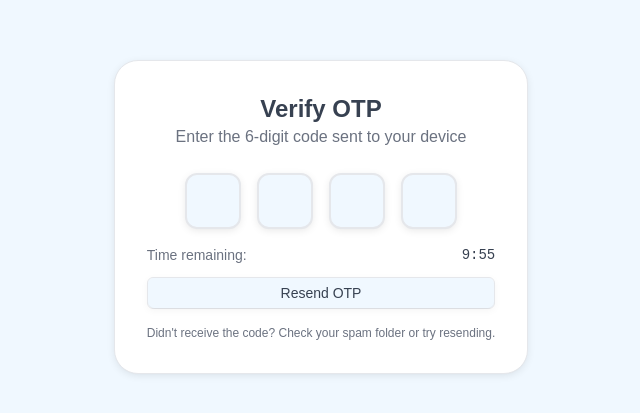
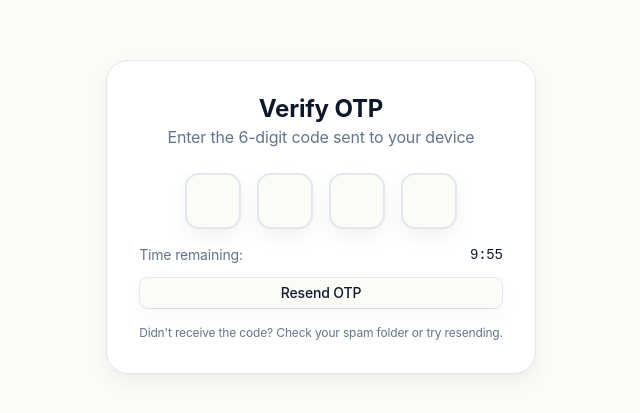
Before and after one commit to FadyEmad01/tactix-front, a Next.js app: page /auth/otp in a window 1280 px wide. Shown: the part 183-596 px from the top of the page, without its empty margins (319-959 px from the left). Built offline with nearby package versions, Linux system fonts and the light colour scheme.

Commit message:
change the theme

```diff
--- a/src/components/TacticalBoard/index.tsx
+++ b/src/components/TacticalBoard/index.tsx
@@ -587,7 +587,7 @@ export default function TacticalBoard({ initialBoards }: { initialBoards?: Proje
                             }}
                             disabled={isSyncing}
                             size="sm"
-                            className={`flex items-center gap-1 ${isSyncing ? 'bg-gray-600' : 'bg-green-600 hover:bg-green-500 text-white'}`}
+                            className={`flex items-center gap-1 ${isSyncing ? 'bg-gray-600' : 'bg-primary'}`}
                             title="Save Configuration"
                         >
                             {isSyncing ? (
--- a/src/styles/globals.css
+++ b/src/styles/globals.css
@@ -321,60 +321,62 @@
    }
  } */
 
+
  :root {
-   --phosphor: #D2FF00;
+   /* --phosphor: #D2FF00; */
+   --phosphor: #aff33e;
 
-   --background: #f0f8ff;
-   --foreground: #374151;
+   --background: #fbfcf8;
+   --foreground: #0f172a;
    --card: #ffffff;
-   --card-foreground: #374151;
+   --card-foreground: #0f172a;
    --popover: #ffffff;
-   --popover-foreground: #374151;
-   --primary: #22c55e;
-   --primary-foreground: #ffffff;
-   --secondary: #e0f2fe;
-   --secondary-foreground: #4b5563;
-   --muted: #f3f4f6;
-   --muted-foreground: #6b7280;
-   --accent: #d1fae5;
-   --accent-foreground: #374151;
+   --popover-foreground: #0f172a;
+   --primary: #aff33e;
+   --primary-foreground: #000000;
+   --secondary: #334155;
+   --secondary-foreground: #f8fafc;
+   --muted: #f1f5f9;
+   --muted-foreground: #64748b;
+   --accent: #f0fdf4;
+   --accent-foreground: #166534;
    --destructive: #ef4444;
    --destructive-foreground: #ffffff;
-   --border: #e5e7eb;
-   --input: #e5e7eb;
-   --ring: #22c55e;
-   --chart-1: #22c55e;
-   --chart-2: #10b981;
-   --chart-3: #059669;
-   --chart-4: #047857;
-   --chart-5: #065f46;
-   --sidebar: #e0f2fe;
-   --sidebar-foreground: #374151;
-   --sidebar-primary: #22c55e;
-   --sidebar-primary-foreground: #ffffff;
-   --sidebar-accent: #d1fae5;
-   --sidebar-accent-foreground: #374151;
-   --sidebar-border: #e5e7eb;
-   --sidebar-ring: #22c55e;
-   --font-sans: DM Sans, sans-serif;
-   --font-serif: Lora, serif;
-   --font-mono: IBM Plex Mono, monospace;
-   --radius: 0.5rem;
+   --border: #e2e8f0;
+   --input: #e2e8f0;
+   --ring: #aff33e;
+   --chart-1: #aff33e;
+   --chart-2: #334155;
+   --chart-3: #22c55e;
+   --chart-4: #64748b;
+   --chart-5: #94a3b8;
+   --sidebar: #ffffff;
+   --sidebar-foreground: #0f172a;
+   --sidebar-primary: #aff33e;
+   --sidebar-primary-foreground: #000000;
+   --sidebar-accent: #f8fafc;
+   --sidebar-accent-foreground: #0f172a;
+   --sidebar-border: #f1f5f9;
+   --sidebar-ring: #aff33e;
+   --font-sans: Inter, system-ui, sans-serif;
+   --font-serif: Georgia, serif;
+   --font-mono: JetBrains Mono, monospace;
+   /* --radius: 1rem; */
    --shadow-x: 0px;
-   --shadow-y: 2px;
-   --shadow-blur: 8px;
-   --shadow-spread: -1px;
-   --shadow-opacity: 0.1;
-   --shadow-color: hsl(0 0% 0%);
-   --shadow-2xs: 0px 2px 8px -1px hsl(0 0% 0% / 0.05);
-   --shadow-xs: 0px 2px 8px -1px hsl(0 0% 0% / 0.05);
-   --shadow-sm: 0px 2px 8px -1px hsl(0 0% 0% / 0.10), 0px 1px 2px -2px hsl(0 0% 0% / 0.10);
-   --shadow: 0px 2px 8px -1px hsl(0 0% 0% / 0.10), 0px 1px 2px -2px hsl(0 0% 0% / 0.10);
-   --shadow-md: 0px 2px 8px -1px hsl(0 0% 0% / 0.10), 0px 2px 4px -2px hsl(0 0% 0% / 0.10);
-   --shadow-lg: 0px 2px 8px -1px hsl(0 0% 0% / 0.10), 0px 4px 6px -2px hsl(0 0% 0% / 0.10);
-   --shadow-xl: 0px 2px 8px -1px hsl(0 0% 0% / 0.10), 0px 8px 10px -2px hsl(0 0% 0% / 0.10);
-   --shadow-2xl: 0px 2px 8px -1px hsl(0 0% 0% / 0.25);
-   --tracking-normal: 0em;
+   --shadow-y: 8px;
+   --shadow-blur: 20px;
+   --shadow-spread: 0px;
+   --shadow-opacity: 0.05;
+   --shadow-color: #000000;
+   --shadow-2xs: 0px 8px 20px 0px hsl(0 0% 0% / 0.03);
+   --shadow-xs: 0px 8px 20px 0px hsl(0 0% 0% / 0.03);
+   --shadow-sm: 0px 8px 20px 0px hsl(0 0% 0% / 0.05), 0px 1px 2px -1px hsl(0 0% 0% / 0.05);
+   --shadow: 0px 8px 20px 0px hsl(0 0% 0% / 0.05), 0px 1px 2px -1px hsl(0 0% 0% / 0.05);
+   --shadow-md: 0px 8px 20px 0px hsl(0 0% 0% / 0.05), 0px 2px 4px -1px hsl(0 0% 0% / 0.05);
+   --shadow-lg: 0px 8px 20px 0px hsl(0 0% 0% / 0.05), 0px 4px 6px -1px hsl(0 0% 0% / 0.05);
+   --shadow-xl: 0px 8px 20px 0px hsl(0 0% 0% / 0.05), 0px 8px 10px -1px hsl(0 0% 0% / 0.05);
+   --shadow-2xl: 0px 8px 20px 0px hsl(0 0% 0% / 0.13);
+   --tracking-normal: -0.01em;
    --spacing: 0.25rem;
 
    /* semantic state colors (light) */
@@ -386,72 +388,106 @@
    --success-foreground: oklch(0.508 0.118 165.612);
    --warning: oklch(0.769 0.188 70.08);
    --warning-foreground: oklch(0.555 0.163 48.998);
+
+
+   /* 1. Individual Utility Presets */
+  --radius-none: 0rem;
+  --radius-normal: 0.325rem;
+  --radius-medium: 0.5rem;
+  --radius-high: 0.625rem;
+  --radius-full: 9999px;
+
+  /* 2. Global Active Radius (Uncomment the one you want to use) */
+  /* --radius: var(--radius-none);   */
+  --radius: var(--radius-high);
+  /* Default */
+  /* --radius: var(--radius-medium); */
+  /* --radius: var(--radius-high);   */
+  /* --radius: var(--radius-full);   */
  }
 
  .dark {
-   --phosphor: #D2FF00;
+   /* --phosphor: #D2FF00; */
+   --phosphor: #aff33e;
+
+   --background: #020617;
+   --foreground: #f8fafc;
+   --card: #0f172a;
+   --card-foreground: #f8fafc;
+   --popover: #0f172a;
+   --popover-foreground: #f8fafc;
+   --primary: #aff33e;
+   --primary-foreground: #000000;
+   --secondary: #1e293b;
+   --secondary-foreground: #f8fafc;
+   --muted: #1e293b;
+   --muted-foreground: #94a3b8;
+   --accent: #14532d;
+   --accent-foreground: #aff33e;
+   --destructive: #991b1b;
+   --destructive-foreground: #ffffff;
+   --border: #1e293b;
+   --input: #1e293b;
+   --ring: #aff33e;
+   --chart-1: #aff33e;
+   --chart-2: #3b82f6;
+   --chart-3: #22c55e;
+   --chart-4: #a855f7;
+   --chart-5: #f59e0b;
+   --sidebar: #020617;
+   --sidebar-foreground: #f8fafc;
+   --sidebar-primary: #aff33e;
+   --sidebar-primary-foreground: #000000;
+   --sidebar-accent: #1e293b;
+   --sidebar-accent-foreground: #f8fafc;
+   --sidebar-border: #1e293b;
+   --sidebar-ring: #aff33e;
+   --font-sans: Inter, system-ui, sans-serif;
+   --font-serif: Georgia, serif;
+   --font-mono: JetBrains Mono, monospace;
+   /* --radius: 1rem; */
+   --shadow-x: 0px;
+   --shadow-y: 10px;
+   --shadow-blur: 25px;
+   --shadow-spread: 0px;
+   --shadow-opacity: 0.4;
+   --shadow-color: #000000;
+   --shadow-2xs: 0px 10px 25px 0px hsl(0 0% 0% / 0.20);
+   --shadow-xs: 0px 10px 25px 0px hsl(0 0% 0% / 0.20);
+   --shadow-sm: 0px 10px 25px 0px hsl(0 0% 0% / 0.40), 0px 1px 2px -1px hsl(0 0% 0% / 0.40);
+   --shadow: 0px 10px 25px 0px hsl(0 0% 0% / 0.40), 0px 1px 2px -1px hsl(0 0% 0% / 0.40);
+   --shadow-md: 0px 10px 25px 0px hsl(0 0% 0% / 0.40), 0px 2px 4px -1px hsl(0 0% 0% / 0.40);
+   --shadow-lg: 0px 10px 25px 0px hsl(0 0% 0% / 0.40), 0px 4px 6px -1px hsl(0 0% 0% / 0.40);
+   --shadow-xl: 0px 10px 25px 0px hsl(0 0% 0% / 0.40), 0px 8px 10px -1px hsl(0 0% 0% / 0.40);
+   --shadow-2xl: 0px 10px 25px 0px hsl(0 0% 0% / 1.00);
 
 
-   --background: #0f172a;
-   --foreground: #d1d5db;
-   --card: #1e293b;
-   --card-foreground: #d1d5db;
-   --popover: #1e293b;
-   --popover-foreground: #d1d5db;
-   --primary: #34d399;
-   --primary-foreground: #0f172a;
-   --secondary: #2d3748;
-   --secondary-foreground: #a1a1aa;
-   --muted: #19212e;
-   --muted-foreground: #6b7280;
-   --accent: #374151;
-   --accent-foreground: #a1a1aa;
-   --destructive: #ef4444;
-   --destructive-foreground: #0f172a;
-   --border: #4b5563;
-   --input: #4b5563;
-   --ring: #34d399;
-   --chart-1: #34d399;
-   --chart-2: #2dd4bf;
-   --chart-3: #22c55e;
-   --chart-4: #10b981;
-   --chart-5: #059669;
-   --sidebar: #1e293b;
-   --sidebar-foreground: #d1d5db;
-   --sidebar-primary: #34d399;
-   --sidebar-primary-foreground: #0f172a;
-   --sidebar-accent: #374151;
-   --sidebar-accent-foreground: #a1a1aa;
-   --sidebar-border: #4b5563;
-   --sidebar-ring: #34d399;
-   --font-sans: DM Sans, sans-serif;
-   --font-serif: Lora, serif;
-   --font-mono: IBM Plex Mono, monospace;
-   --radius: 0.5rem;
-   --shadow-x: 0px;
-   --shadow-y: 2px;
-   --shadow-blur: 8px;
-   --shadow-spread: -1px;
-   --shadow-opacity: 0.1;
-   --shadow-color: hsl(0 0% 0%);
-   --shadow-2xs: 0px 2px 8px -1px hsl(0 0% 0% / 0.05);
-   --shadow-xs: 0px 2px 8px -1px hsl(0 0% 0% / 0.05);
-   --shadow-sm: 0px 2px 8px -1px hsl(0 0% 0% / 0.10), 0px 1px 2px -2px hsl(0 0% 0% / 0.10);
-   --shadow: 0px 2px 8px -1px hsl(0 0% 0% / 0.10), 0px 1px 2px -2px hsl(0 0% 0% / 0.10);
-   --shadow-md: 0px 2px 8px -1px hsl(0 0% 0% / 0.10), 0px 2px 4px -2px hsl(0 0% 0% / 0.10);
-   --shadow-lg: 0px 2px 8px -1px hsl(0 0% 0% / 0.10), 0px 4px 6px -2px hsl(0 0% 0% / 0.10);
-   --shadow-xl: 0px 2px 8px -1px hsl(0 0% 0% / 0.10), 0px 8px 10px -2px hsl(0 0% 0% / 0.10);
-   --shadow-2xl: 0px 2px 8px -1px hsl(0 0% 0% / 0.25);
+   /* 1. Individual Utility Presets */
+  --radius-none: 0rem;
+  --radius-normal: 0.325rem;
+  --radius-medium: 0.5rem;
+  --radius-high: 0.625rem;
+  --radius-full: 9999px;
 
-   /* semantic state colors (dark) */
-   --destructive-saturated: oklch(0.637 0.237 25.331);
-   --destructive-foreground-saturated: oklch(0.704 0.191 22.216);
-   --info: oklch(0.623 0.214 259.815);
-   --info-foreground: oklch(0.707 0.165 254.624);
-   --success: oklch(0.696 0.17 162.48);
-   --success-foreground: oklch(0.765 0.177 163.223);
-   --warning: oklch(0.769 0.188 70.08);
-   --warning-foreground: oklch(0.828 0.189 84.429);
+  /* 2. Global Active Radius (Uncomment the one you want to use) */
+  /* --radius: var(--radius-none);   */
+  --radius: var(--radius-high);
+  /* Default */
+  /* --radius: var(--radius-medium); */
+  /* --radius: var(--radius-high);   */
+  /* --radius: var(--radius-full);   */
+ }
+
+
+ @layer base {
+   * {
+     @apply border-border outline-ring/50;
+   }
+
+   body {
+     @apply bg-background text-foreground;
+     letter-spacing: var(--tracking-normal);
+   }
  }
 
  @theme inline {
@@ -495,10 +531,10 @@
    --font-mono: var(--font-mono);
    --font-serif: var(--font-serif);
 
-   --radius-sm: calc(var(--radius) - 4px);
+   /* --radius-sm: calc(var(--radius) - 4px);
    --radius-md: calc(var(--radius) - 2px);
    --radius-lg: var(--radius);
-   --radius-xl: calc(var(--radius) + 4px);
+   --radius-xl: calc(var(--radius) + 4px); */
 
    --shadow-2xs: var(--shadow-2xs);
    --shadow-xs: var(--shadow-xs);
@@ -517,6 +553,22 @@
    --color-success: var(--success);
    --color-info-foreground: var(--info-foreground);
    --color-info: var(--info);
+
+    /* Mapping the variables to Tailwind utilities */
+  --radius-none: var(--radius-none);
+  --radius-normal: var(--radius-normal);
+  --radius-medium: var(--radius-medium);
+  --radius-high: var(--radius-high);
+  --radius-full: var(--radius-full);
+
+  /* This keeps your existing Shadcn components working based on the active --radius */
+  --radius-sm: calc(var(--radius) * 0.6);
+  --radius-md: calc(var(--radius) * 0.8);
+  --radius-lg: var(--radius);
+  --radius-xl: calc(var(--radius) * 1.4);
+  --radius-2xl: calc(var(--radius) * 1.8);
+  --radius-3xl: calc(var(--radius) * 2.2);
+  --radius-4xl: calc(var(--radius) * 2.6);
  }
 
  @layer base {
```
Also changed, not shown: src/app/lock/page.tsx (deleted, +0 -65 lines), src/middleware.ts (+0 -30 lines).
